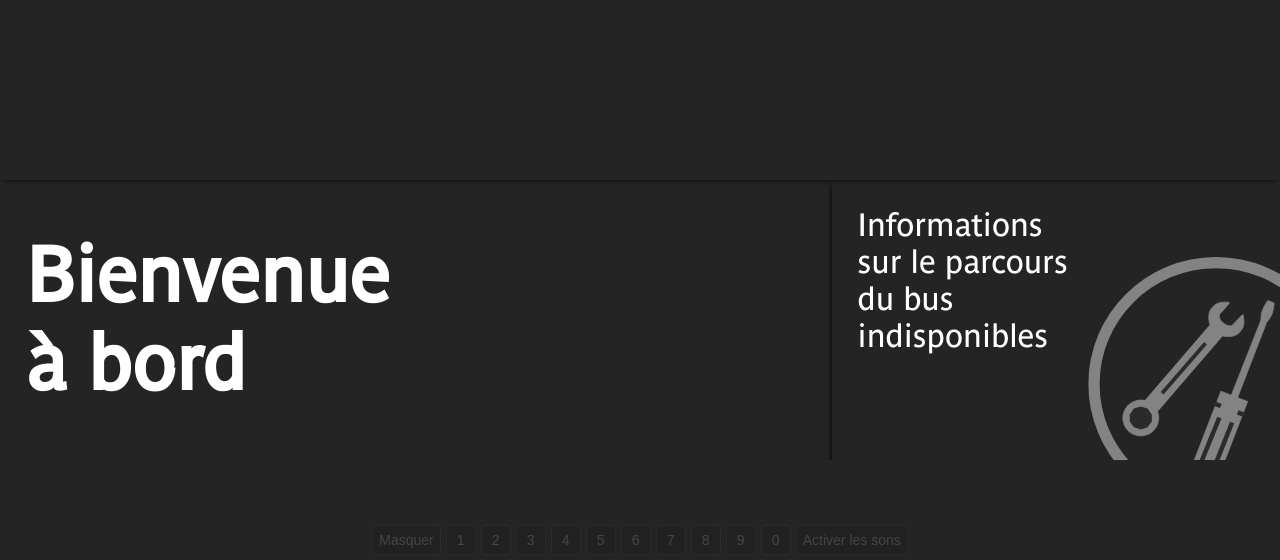
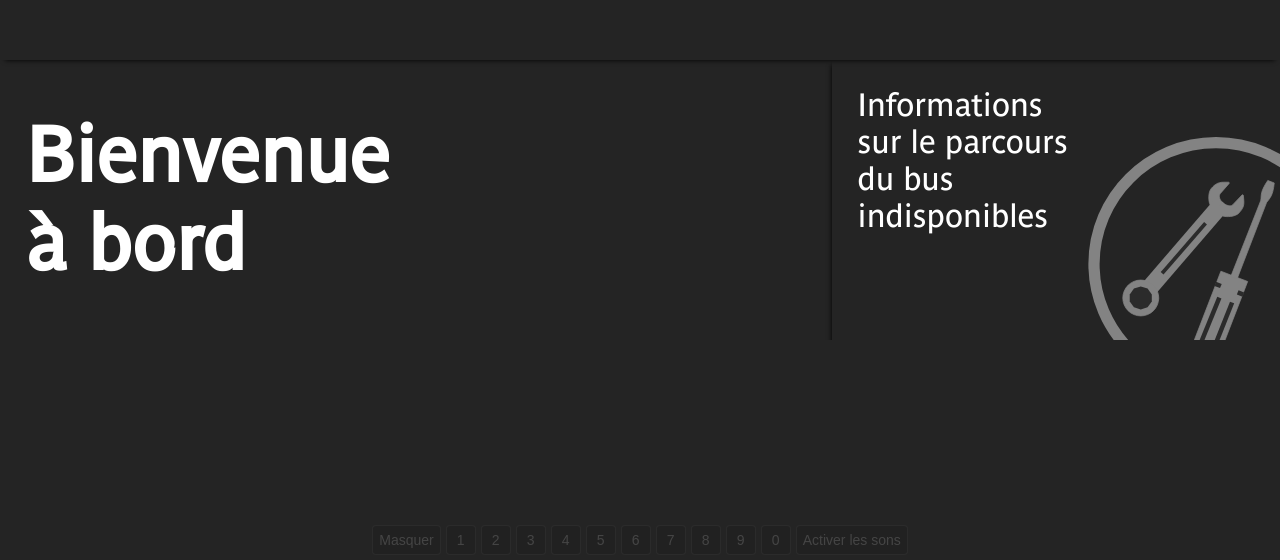
Before and after one commit to Leon-ED/lumiplan-ratp, a Vue app: page /screen/1/1 in a window 1280 px wide. Shown: the part 240-800 px from the top of the page. Built offline with nearby package versions, Linux system fonts and the light colour scheme.

Commit message:
position de l'écran au centre

```diff
--- a/src/components/FitBox.vue
+++ b/src/components/FitBox.vue
@@ -100,8 +100,6 @@ onUnmounted(() => {
 .fit-content {
   display: flex;
   flex-direction: column;
-  margin-top: auto;
-  margin-bottom: min(25%, 100px);
   transition:
     width 0.15s ease,
     height 0.15s ease;
```
